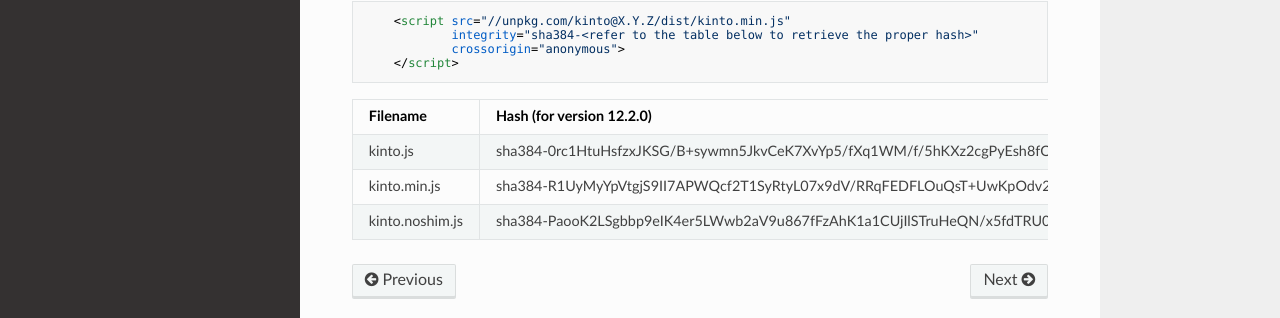
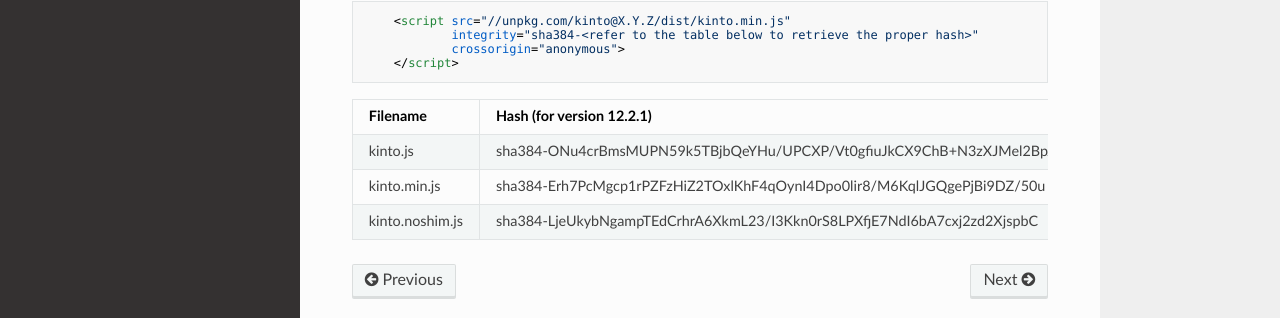
Before and after one commit to Kinto/kinto.js, an MkDocs documentation site: the page built from docs/installation.md, in a window 1280 px wide and 1323 px high. Shown: the part 930-1248 px from the top of the window. Built offline with MkDocs 1.6.1, drawn with Linux system fonts in a browser that asks for light colours; nearby versions of some CDN libraries; old or Windows-style settings are respelled for this version of MkDocs.

Commit message:
Update SRIs

````diff
--- a/docs/installation.md
+++ b/docs/installation.md
@@ -37,8 +37,8 @@
     </script>
 ```
 
-| Filename                | Hash (for version 12.2.0)                                               |
+| Filename                | Hash (for version 12.2.1)                                               |
 |-------------------------|-------------------------------------------------------------------------|
-| kinto.js                | sha384-0rc1HtuHsfzxJKSG/B+sywmn5JkvCeK7XvYp5/fXq1WM/f/5hKXz2cgPyEsh8fQr |
-| kinto.min.js            | sha384-R1UyMyYpVtgjS9II7APWQcf2T1SyRtyL07x9dV/RRqFEDFLOuQsT+UwKpOdv2TTd |
-| kinto.noshim.js         | sha384-PaooK2LSgbbp9eIK4er5LWwb2aV9u867fFzAhK1a1CUjIlSTruHeQN/x5fdTRU0R |
+| kinto.js                | sha384-ONu4crBmsMUPN59k5TBjbQeYHu/UPCXP/Vt0gfiuJkCX9ChB+N3zXJMel2BpJd38 |
+| kinto.min.js            | sha384-Erh7PcMgcp1rPZFzHiZ2TOxlKhF4qOynI4Dpo0lir8/M6KqlJGQgePjBi9DZ/50u |
+| kinto.noshim.js         | sha384-LjeUkybNgampTEdCrhrA6XkmL23/I3Kkn0rS8LPXfjE7NdI6bA7cxj2zd2XjspbC |
````
